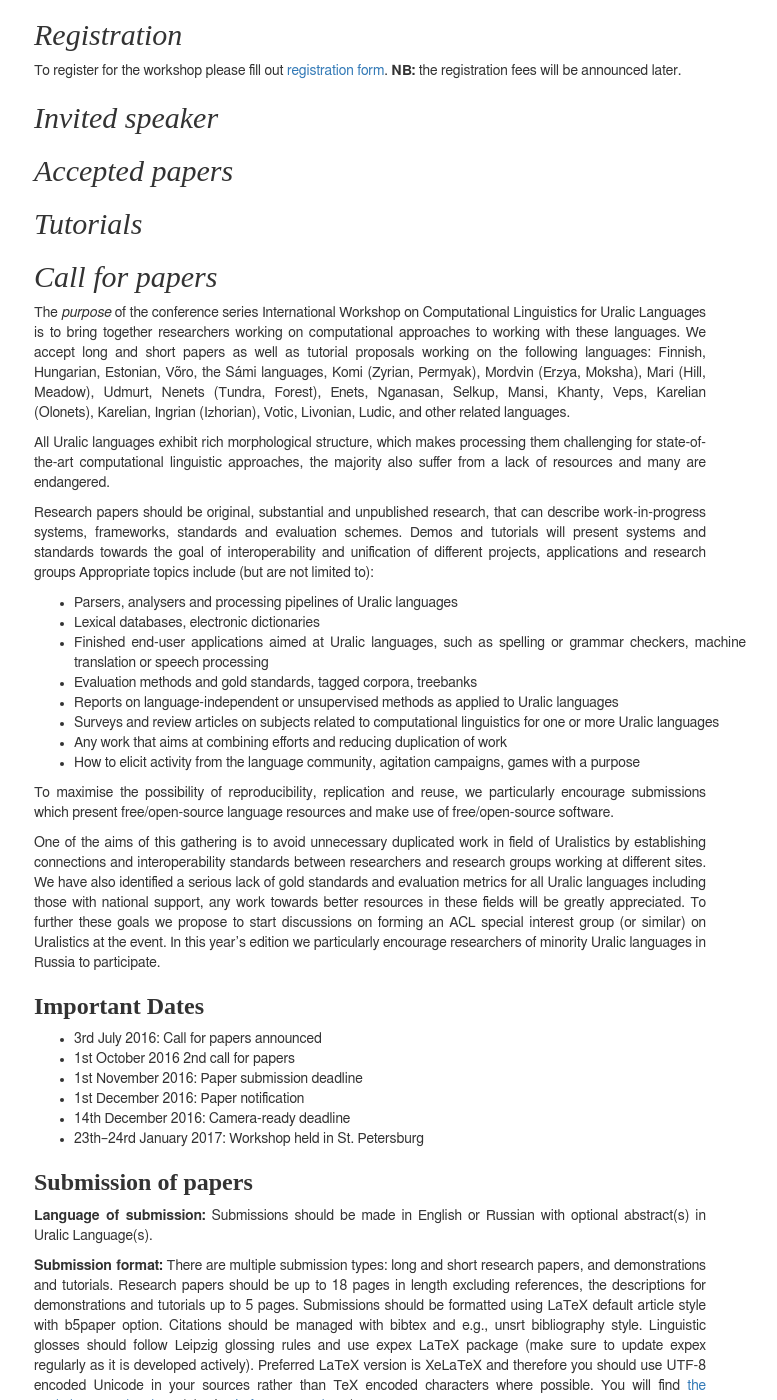
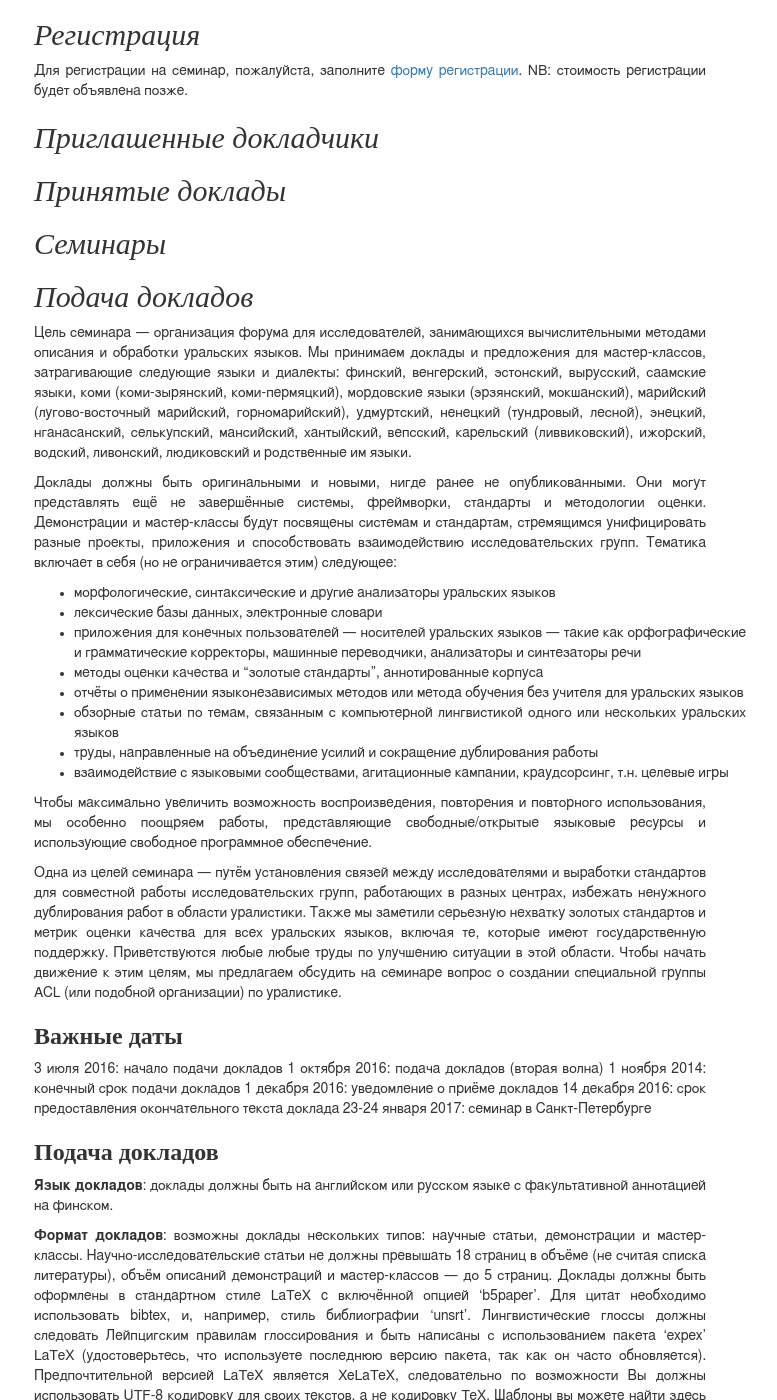
Before and after one commit to acl-sigur/acl-sigur.github.io, a Jekyll site: the page built from iwclul2017.rus.md, in a window 1280 px wide and 1400 px high, scrolled down 423 px. Shown: the whole window, without its empty margins (231-1008 px from the left). Built offline with Jekyll 4.4.1, drawn with Linux system fonts in a browser that asks for light colours; some of the changed text lies outside the part shown.

Commit message:
oops save before commit should have been done

```diff
--- a/iwclul2017.rus.md
+++ b/iwclul2017.rus.md
@@ -4,189 +4,163 @@ title: "Third International Workshop on Computational Linguistics for the"
 category: conference
 date: 2016-09-23 09:15:24
 ---
-# Third International Workshop on Computational Linguistics for Uralic Languages
+# Третий международный семинар по компьютерной лингвистике уральских языков
 
-## 23th January, 2017, St. Petersburg, Russia
+## 23 января, 2017, Санкт-Петербург, Россия
 
-## Programme
+## Программа
+
+Программа вскоре будет выложена.
+
+## Место проведения
+Семинар пройдёт в Санкт-Петербурге, Россия.
+ Точное место проведения будет объявлено позже.
+
+## Регистрация
+
+Для регистрации на семинар, пожалуйста, заполните [форму
+ регистрации](http://goo.gl/forms/yUNpfceo6AAxzxfL2). NB: стоимость регистрации будет
+объявлена позже.
+
+## Приглашенные докладчики
+
+## Принятые доклады
+
+## Семинары
+
+## Подача докладов
+
+Цель семинара — организация форума для исследователей, занимающихся
+вычислительными методами описания и обработки уральских языков. Мы принимаем
+доклады и предложения для мастер-классов, затрагивающие следующие языки и
+диалекты: финский, венгерский, эстонский, вырусский, саамские языки, коми
+(коми-зырянский, коми-пермяцкий), мордовские языки (эрзянский, мокшанский),
+марийский (лугово-восточный марийский, горномарийский), удмуртский, ненецкий
+(тундровый, лесной), энецкий, нганасанский, селькупский, мансийский, хантыйский,
+вепсский, карельский (ливвиковский), ижорский, водский, ливонский, людиковский и
+родственные им языки.
+
+Доклады должны быть оригинальными и новыми, нигде ранее не опубликованными. Они
+могут представлять ещё не завершённые системы, фреймворки, стандарты и
+методологии оценки. Демонстрации и мастер-классы будут посвящены системам и
+стандартам, стремящимся унифицировать разные проекты, приложения и
+способствовать взаимодействию исследовательских групп. Тематика включает в себя
+(но не ограничивается этим) следующее:
+
+* морфологические, синтаксические и другие анализаторы уральских языков
+* лексические базы данных, электронные словари
+* приложения для конечных пользователей — носителей уральских языков — такие как
+  орфографические и грамматические корректоры, машинные переводчики, анализаторы
+  и синтезаторы речи
+* методы оценки качества и “золотые стандарты”, аннотированные корпуса
+* отчёты о применении языконезависимых методов или метода обучения без учителя
+  для уральских языков
+* обзорные статьи по темам, связанным с компьютерной лингвистикой одного или
+  нескольких уральских языков
+* труды, направленные на объединение усилий и сокращение дублирования работы
+* взаимодействие с языковыми сообществами, агитационные кампании, краудсорсинг,
+  т.н. целевые игры
+
+Чтобы максимально увеличить возможность воспроизведения, повторения и повторного
+использования, мы особенно поощряем работы, представляющие свободные/открытые
+языковые ресурсы и использующие свободное программное обеспечение.
+
+Одна из целей семинара — путём установления связей между исследователями и
+выработки стандартов для совместной работы исследовательских групп, работающих в
+разных центрах, избежать ненужного дублирования работ в области уралистики.
+Также мы заметили серьезную нехватку золотых стандартов и метрик оценки качества
+для всех уральских языков, включая те, которые имеют государственную поддержку.
+Приветствуются любые любые труды по улучшению ситуации в этой области. Чтобы
+начать движение к этим целям, мы предлагаем обсудить на семинаре вопрос о
+создании специальной группы ACL (или подобной организации) по уралистике.
+
+### Важные даты
+3 июля 2016: начало подачи докладов
+1 октября 2016: подача докладов (вторая волна)
+1 ноября 2014: конечный срок подачи докладов
+1 декабря 2016: уведомление о приёме докладов
+14 декабря 2016: срок предоставления окончательного текста доклада
+23-24 января 2017: семинар в Санкт-Петербурге
+
+### Подача докладов
+
+**Язык докладов**: доклады должны быть на английском или русском языке с
+факультативной аннотацией на финском.
+
+**Формат докладов**: возможны доклады нескольких типов: научные статьи,
+демонстрации и мастер-классы. Научно-исследовательские статьи не должны
+превышать 18 страниц в объёме (не считая списка литературы), объём описаний
+демонстраций и мастер-классов — до 5 страниц. Доклады должны быть оформлены в
+стандартном стиле LaTeX c включённой опцией ‘b5paper’. Для цитат необходимо
+использовать bibtex, и, например, стиль библиографии ‘unsrt’. Лингвистические
+глоссы должны следовать Лейпцигским правилам глоссирования и быть написаны с
+использованием пакета ‘expex’ LaTeX (удостоверьтесь, что используете последнюю
+версию пакета, так как он часто обновляется). Предпочтительной версией LaTeX
+является XeLaTeX, следовательно по возможности Вы должны использовать UTF-8
+кодировку для своих текстов, а не кодировку TeX. Шаблоны вы можете найти здесь
+(также в формате zip). Тексты докладов должны быть загружены через систему
+управления конференцией EasyChair по данной ссылке.
+
+Если у вас нет возможности использовать систему LaTeX, пожалуйста, обратитесь к
+нам для получения альтернативных инструкций и шаблонов.
+
+**Публикации**: Результаты семинара будут опубликованы с открытым доступом в ACL
+anthology, SIG proceedings for SIGUR (new).
+
+**Порядок рецензирования и конфликт интересов**: процесс рецензирования не будет
+анонимным, при подаче докладов авторы должны указать все конфликты интересов с
+программным комитетом. Члены программного комитета должны сообщить о своих
+конфликтах интересов во время распределения статей. Если программный комитет не
+может рецензировать статью, могут быть привлечены сторонние рецензенты.
+
+**Одновременная подача статьи в разные журналы и вторичная публикация**: чтобы
+способствовать распространению информации об исследованиях в области
+компьютерной лингвистики уральских языков, мы готовы принять рукописи,
+одновременно отправленные на другие конференции и статьи, частично
+опубликованные ранее. При одновременной подаче рукописи на другую конференцию
+или журнал, во время подачи рукописи автор обязан уведомить программный комитет
+об этом. В случае принятия статьи для публикации несколькими оргкомитетами или
+редакциями, авторы должны выбрать место публикации.
 
 
-The programme will be available <!--<a href="programme.en.html">here</a>.-->
+### Место проведения
+
+Семинар будет проводиться в Норвежском университетском центре в
+Санкт-Петербурге. Для регистрации заполните, пожалуйста, эту форму. NB: сумма
+регистрационного взноса будет объявлена позднее.
+
+### Проезд
+
+Участникам не из России может понадобиться виза на въезд в Россию. Если вам
+необходимо пригласительное письмо, пожалуйста, обратитесь к местным
+организаторам.
+
+Небольшое количество грантов для оплаты проезда будут доступны для авторов, чьи
+доклады будут приняты. Для рассмотрения заявки на грант, пожалуйста, обратитесь
+к местным организаторам после подчаи доклада.
 
 
-## Venue
+### Проживание
 
-The workshop will be held in TBA room
-<!--TEO-H1 1.417 of the HSL-fakultetet at UiT The Arctic University--> in
-Russia in St. Petersburg.
+Вы можете найти подходящий отель через любом предпочтительном сайте
+онлайн-бронирования отелей. Вопросы по поводу проживания вы можете направлять
+организаторам.
 
 
-<!--http://www.openstreetmap.org/#map=18/69.68082/18.97138&layers=N
-<script type="text/javascript">
-  at.quelltextlich.osm.embedMapMarkedLocation( 69.68082, 18.97138, 14, 600, 300 );
-</script>
--->
-
-## Registration
-
-To register for the workshop please fill out [registration form][regform].
-**NB:** the registration fees will be announced later.
-
-
-## Invited speaker
-
-
-## Accepted papers
-
-## Tutorials
-
-
-
-## Call for papers
-
-
-The *purpose* of the conference series International Workshop on Computational
-Linguistics for Uralic Languages is to bring together researchers working on
-computational approaches to working with these languages.  We accept long and
-short papers as well as tutorial proposals working on the following languages:
-Finnish, Hungarian, Estonian, Võro, the Sámi languages, Komi (Zyrian, Permyak),
-Mordvin (Erzya, Moksha), Mari (Hill, Meadow), Udmurt, Nenets (Tundra, Forest),
-Enets, Nganasan, Selkup, Mansi, Khanty, Veps, Karelian (Olonets), Karelian,
-Ingrian (Izhorian), Votic, Livonian, Ludic, and other related languages.
-
-
-All Uralic languages exhibit rich morphological structure, which makes
-processing them challenging for state-of-the-art computational linguistic
-approaches, the majority also suffer from a lack of resources and many are
-endangered.
-
-  Research papers should be original, substantial and unpublished research, that
-can describe work-in-progress systems, frameworks, standards and evaluation
-schemes. Demos and tutorials will present systems and standards towards the goal
-of interoperability and unification of different projects, applications and
-research groups   Appropriate topics include (but are not limited to):
-
-* Parsers, analysers and processing pipelines of Uralic languages
-* Lexical databases, electronic dictionaries
-* Finished end-user applications aimed at Uralic languages, such as
-  spelling or grammar checkers, machine translation or speech processing
-* Evaluation methods and gold standards, tagged corpora, treebanks
-* Reports on language-independent or unsupervised methods as applied to
-  Uralic languages
-* Surveys and review articles on subjects related to computational
-  linguistics for one or more Uralic languages
-* Any work that aims at combining efforts and reducing duplication of
-  work
-* How to elicit activity from the language community, agitation campaigns,
-  games with a purpose
-
-To maximise the possibility of reproducibility, replication and reuse, we
-particularly encourage submissions which present free/open-source language
-resources and make use of free/open-source software.
-
-One of the aims of this gathering is to avoid unnecessary duplicated work in
-field of Uralistics by establishing connections and interoperability standards
-between researchers and research groups working at different sites.  We have
-also identified a serious lack of gold standards and evaluation metrics for all
-Uralic languages including those with national support, any work towards better
-resources in these fields will be greatly appreciated. To further these goals we
-propose to start discussions on forming an ACL special interest group (or
-similar) on Uralistics at the event.  In this year's edition we particularly
-encourage researchers of minority Uralic languages in Russia to participate.
-
-### Important Dates
-
-* 3rd July 2016: Call for papers announced
-* 1st October 2016 2nd call for papers
-* 1st November 2016: Paper submission deadline
-* 1st December 2016: Paper notification
-* 14th December 2016: Camera-ready deadline
-* 23th–24rd January 2017: Workshop held in St. Petersburg
-
-
-### Submission of papers
-
-**Language of submission:** Submissions should be made in English or Russian
-with optional abstract(s) in Uralic Language(s).
-
-
-**Submission format:** There are multiple submission types: long and short
-research papers, and demonstrations and tutorials. Research papers should be up
-to 18 pages in length excluding references, the descriptions for demonstrations
-and tutorials up to 5 pages. Submissions should be formatted using LaTeX default
-article style with b5paper option. Citations should be managed with bibtex and
-e.g., unsrt bibliography style. Linguistic glosses should follow Leipzig
-glossing rules and use expex LaTeX package (make sure to update expex regularly
-as it is developed actively). Preferred LaTeX version is XeLaTeX and therefore
-you should use UTF-8 encoded Unicode in your sources rather than TeX encoded
-characters where possible. You will find [the workshop template
-here](http://gtweb.uit.no/iwclul2017/2017-iwclul-template.tar.xz) (also in [zip
-format templates](http://gtweb.uit.no/iwclul2017/2017-iwclul-template.zip)).
-
-If you do not have access to  LaTeX text processign system, please contact us
-for alternative templates and instructions.
-
-[Submissions can be made here][easychair-subs] using the EasyChair conference
-management system.
-
-**Publication venue:** Proceedings of the workshop will be published
-  open-access in ACL anthology, SIG proceedings for SIGUR (new)
-
-**Conflicts of interest:** The reviewing process will be anonymous
-(double-blind peer review) and  authors should state in their submission all
-conflicts of interest with members of the programme committee. Members of the
-programme committee are also expected to state their conflicts of interest
-during review bidding.  If the programme committee finds themselves unable to
-review some of the submissions, external reviewers may be called.
-
-
-**Double submission:** To maximise the impact of work in the field of
-computational linguistics for the Uralic languages we are open to the
-possibility of double submission, or submission of work which has been partially
-published elsewhere. Any double submission should however be reported to the
-programme committee at the time of submission. In the advent of double
-acceptance the authors should choose in which venue to publish.
-
-### Venue
-
-The workshop will be held at The Norwegian University Centre in St. Petersburg
-
-
-To register for the workshop please fill out [registration form][regform].
-**NB:** the registration fees will be announced later.
-
-### Travel
-
-
-Participants from outside Russia area may require a visa to visit Russia. If
-you require an invitation letter confirming your participation, please get in
-contact with the local organising committee.
-
-A small number of travel stipends will be available for authors of accepted
-papers. After submitting your paper please contact the organising committee to
-request consideration.
-
-### Accommodation
-
-Hotels maybe found through your preferred online hotel price comparison site.
-If you have any questions about accommodation, please feel free to [contact the
-organisers][orgmail].
-
-### Organisers
+### Организаторы конференции
 
 * Tommi A. Pirinen, Universität Hamburg
 * Francis M. Tyers, UiT Norgga árktalaš universitehta
 * Trond Trosterud, UiT Norgga árktalaš universitehta
 
-
-### Local organisers
+### Локальные организаторы
 
 * Илья Сергеевич Николаев, Санкт-Петербургский государственный университет
 * Michael Rießler, Albert-Ludwigs-Universität Freiburg
-* Марина Федина, Centre of Innovative Language Technology,
-  Komi Republican Academy of State Service and Administration
+* Марина Федина, Centre of Innovative Language Technology, Komi Republican
+  Academy of State Service and Administration
 
-### Programme committee
+### Оргкомитет
 
 * Tommi A. Pirinen, Universität Hamburg
 * Francis M. Tyers, UiT Norgga árktalaš universitehta
@@ -194,23 +168,12 @@ organisers][orgmail].
 * Veronika Vincze, Szegedi tudományegyetem
 * Mans Hulden, University of Colodaro in Boulder
 * Eszter Simon, Magyar tudományos akadémia
-* >... to be announced
 
+### Контакты
 
-### Contact
+Со всеми интересующими вопросами Вы можете обращаться по адресу
+[iwclul@googlegroups.com](iwclul@googlegroups.com).
 
-
-Any questions should be directed to the organising committee on
-[iwclul@googlegroups.com][orgmail].
-
-<hr/>
-<!--<p style="font-size: 80%">Photograph credits: <a
-  href="https://www.flickr.com/photos/tromsokommune/7649669236">St. Petersburg
-  kommune</a>, <a
-  href="https://www.flickr.com/photos/9593856@N04/11367672815">Pablo Alejandro
-  Araujo Granda</a>, <a href="http://flickr.com/claudiaregina_cc">Claudia
-  Regina</a></p>
--->
 
 [regform]: http://goo.gl/forms/yUNpfceo6AAxzxfL2
 [orgmail]: mailto:iwclul@googlegroups.com
```
